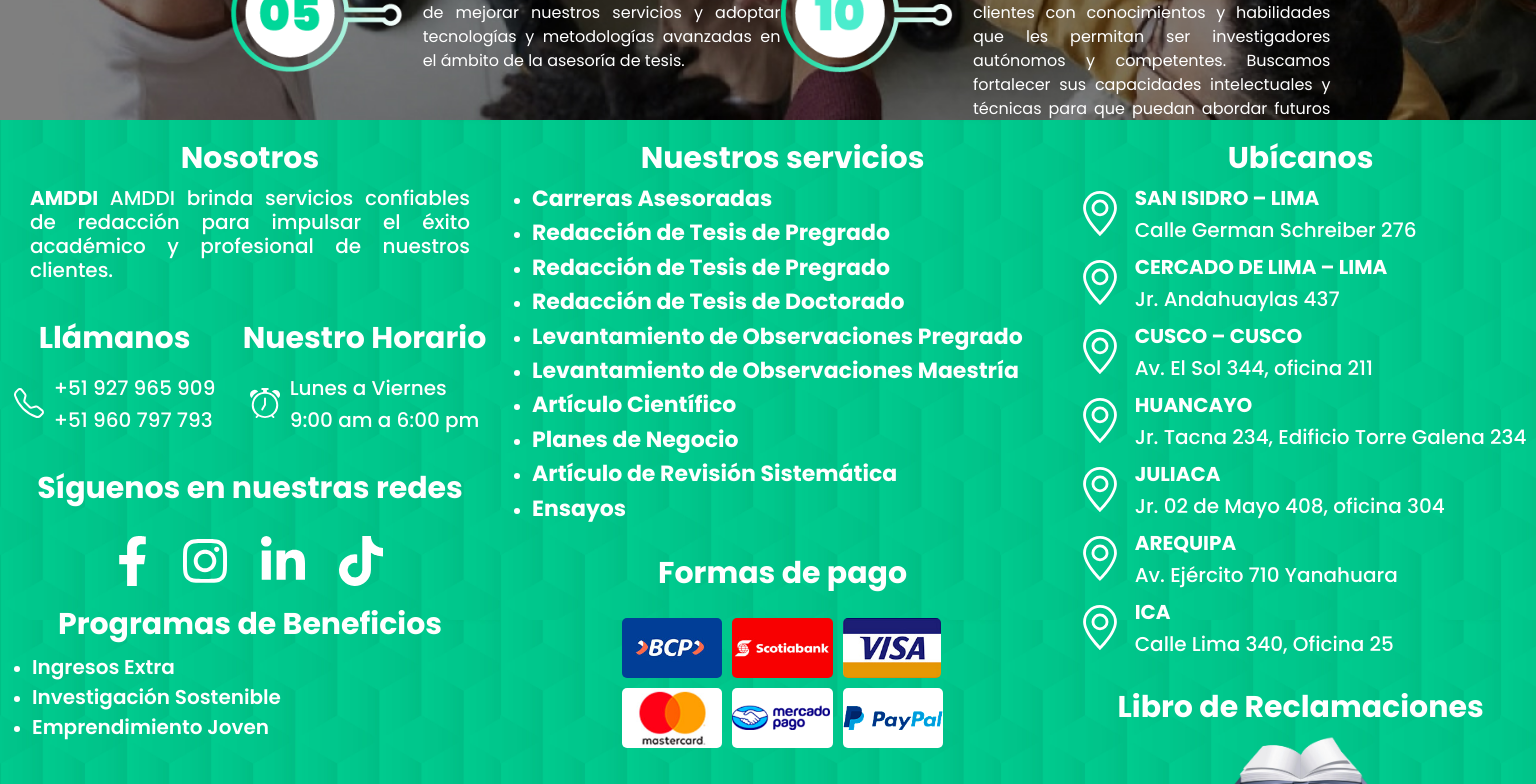
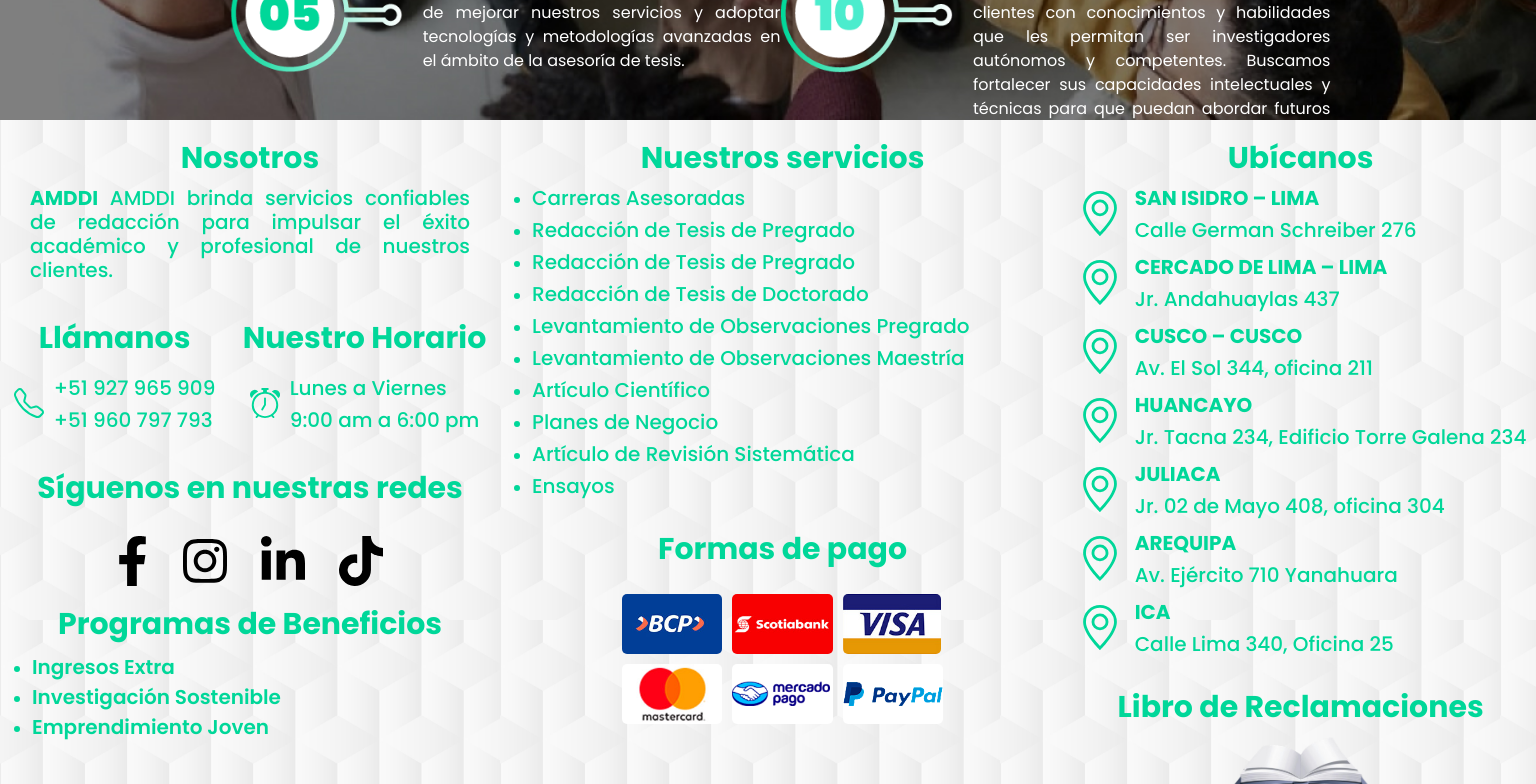
Before and after one commit to CJRS1/AMDDI, a React (Create React App) app in the folder amddi_project/: page /nosotros in a window 1536 px wide. Shown: the part 2240-3024 px from the top of the page. Built offline with nearby package versions, Linux system fonts and the light colour scheme.

Commit message:
Se realizaron modificaciones en el footer

```diff
--- a/amddi_project/src/components/Footer.js
+++ b/amddi_project/src/components/Footer.js
@@ -81,9 +81,9 @@ export default function Footer() {
 
                         <div className="container-list">
                             <ul>
-                                <li><HashLink smooth to="/ingresosextra" className="li-effect"> Ingresos Extra</HashLink> </li>
-                                <li><HashLink smooth to="/investigacionsostenible" className="li-effect"> Investigación Sostenible</HashLink> </li>
-                                <li><HashLink smooth to="/emprendimientojoven" className="li-effect"> Emprendimiento Joven</HashLink> </li>
+                                <li><HashLink smooth to="/ingresosextra" className="li-effect pro_list"> Ingresos Extra</HashLink> </li>
+                                <li><HashLink smooth to="/investigacionsostenible" className="li-effect pro_list"> Investigación Sostenible</HashLink> </li>
+                                <li><HashLink smooth to="/emprendimientojoven" className="li-effect pro_list"> Emprendimiento Joven</HashLink> </li>
                             </ul>
                         </div>
                     </div>
@@ -236,7 +236,7 @@ export default function Footer() {
                     <h4><strong>Ubícanos</strong></h4>
                     <div className="ubi-list">
                         <div className="card-icloc">
-                            <svg xmlns="http://www.w3.org/2000/svg" width="30" height="30" fill="white" className="bi bi-geo-alt"
+                            <svg xmlns="http://www.w3.org/2000/svg" width="30" height="30" fill="#00d799" className="bi bi-geo-alt"
                                 viewBox="0 0 16 16">
                                 <path
                                     d="M12.166 8.94c-.524 1.062-1.234 2.12-1.96 3.07A31.493 31.493 0 0 1 8 14.58a31.481 31.481 0 0 1-2.206-2.57c-.726-.95-1.436-2.008-1.96-3.07C3.304 7.867 3 6.862 3 6a5 5 0 0 1 10 0c0 .862-.305 1.867-.834 2.94zM8 16s6-5.686 6-10A6 6 0 0 0 2 6c0 4.314 6 10 6 10z" />
@@ -249,7 +249,7 @@ export default function Footer() {
                             </a>
                         </div>
                         <div className="card-icloc">
-                            <svg xmlns="http://www.w3.org/2000/svg" width="30" height="30" fill="white" className="bi bi-geo-alt"
+                            <svg xmlns="http://www.w3.org/2000/svg" width="30" height="30" fill="#00d799" className="bi bi-geo-alt"
                                 viewBox="0 0 16 16">
                                 <path
                                     d="M12.166 8.94c-.524 1.062-1.234 2.12-1.96 3.07A31.493 31.493 0 0 1 8 14.58a31.481 31.481 0 0 1-2.206-2.57c-.726-.95-1.436-2.008-1.96-3.07C3.304 7.867 3 6.862 3 6a5 5 0 0 1 10 0c0 .862-.305 1.867-.834 2.94zM8 16s6-5.686 6-10A6 6 0 0 0 2 6c0 4.314 6 10 6 10z" />
@@ -261,7 +261,7 @@ export default function Footer() {
                             </a>
                         </div>
                         <div className="card-icloc">
-                            <svg xmlns="http://www.w3.org/2000/svg" width="30" height="30" fill="white" className="bi bi-geo-alt"
+                            <svg xmlns="http://www.w3.org/2000/svg" width="30" height="30" fill="#00d799" className="bi bi-geo-alt"
                                 viewBox="0 0 16 16">
                                 <path
                                     d="M12.166 8.94c-.524 1.062-1.234 2.12-1.96 3.07A31.493 31.493 0 0 1 8 14.58a31.481 31.481 0 0 1-2.206-2.57c-.726-.95-1.436-2.008-1.96-3.07C3.304 7.867 3 6.862 3 6a5 5 0 0 1 10 0c0 .862-.305 1.867-.834 2.94zM8 16s6-5.686 6-10A6 6 0 0 0 2 6c0 4.314 6 10 6 10z" />
@@ -273,7 +273,7 @@ export default function Footer() {
                             </a>
                         </div>
                         <div className="card-icloc">
-                            <svg xmlns="http://www.w3.org/2000/svg" width="30" height="30" fill="white" className="bi bi-geo-alt"
+                            <svg xmlns="http://www.w3.org/2000/svg" width="30" height="30" fill="#00d799" className="bi bi-geo-alt"
                                 viewBox="0 0 16 16">
                                 <path
                                     d="M12.166 8.94c-.524 1.062-1.234 2.12-1.96 3.07A31.493 31.493 0 0 1 8 14.58a31.481 31.481 0 0 1-2.206-2.57c-.726-.95-1.436-2.008-1.96-3.07C3.304 7.867 3 6.862 3 6a5 5 0 0 1 10 0c0 .862-.305 1.867-.834 2.94zM8 16s6-5.686 6-10A6 6 0 0 0 2 6c0 4.314 6 10 6 10z" />
@@ -285,7 +285,7 @@ export default function Footer() {
                             </a>
                         </div>
                         <div className="card-icloc">
-                            <svg xmlns="http://www.w3.org/2000/svg" width="30" height="30" fill="white" className="bi bi-geo-alt"
+                            <svg xmlns="http://www.w3.org/2000/svg" width="30" height="30" fill="#00d799" className="bi bi-geo-alt"
                                 viewBox="0 0 16 16">
                                 <path
                                     d="M12.166 8.94c-.524 1.062-1.234 2.12-1.96 3.07A31.493 31.493 0 0 1 8 14.58a31.481 31.481 0 0 1-2.206-2.57c-.726-.95-1.436-2.008-1.96-3.07C3.304 7.867 3 6.862 3 6a5 5 0 0 1 10 0c0 .862-.305 1.867-.834 2.94zM8 16s6-5.686 6-10A6 6 0 0 0 2 6c0 4.314 6 10 6 10z" />
@@ -297,7 +297,7 @@ export default function Footer() {
                             </a>
                         </div>
                         <div className="card-icloc">
-                            <svg xmlns="http://www.w3.org/2000/svg" width="30" height="30" fill="white" className="bi bi-geo-alt"
+                            <svg xmlns="http://www.w3.org/2000/svg" width="30" height="30" fill="#00d799" className="bi bi-geo-alt"
                                 viewBox="0 0 16 16">
                                 <path
                                     d="M12.166 8.94c-.524 1.062-1.234 2.12-1.96 3.07A31.493 31.493 0 0 1 8 14.58a31.481 31.481 0 0 1-2.206-2.57c-.726-.95-1.436-2.008-1.96-3.07C3.304 7.867 3 6.862 3 6a5 5 0 0 1 10 0c0 .862-.305 1.867-.834 2.94zM8 16s6-5.686 6-10A6 6 0 0 0 2 6c0 4.314 6 10 6 10z" />
@@ -309,7 +309,7 @@ export default function Footer() {
                             </a>
                         </div>
                         <div className="card-icloc">
-                            <svg xmlns="http://www.w3.org/2000/svg" width="30" height="30" fill="white" className="bi bi-geo-alt"
+                            <svg xmlns="http://www.w3.org/2000/svg" width="30" height="30" fill="#00d799" className="bi bi-geo-alt"
                                 viewBox="0 0 16 16">
                                 <path
                                     d="M12.166 8.94c-.524 1.062-1.234 2.12-1.96 3.07A31.493 31.493 0 0 1 8 14.58a31.481 31.481 0 0 1-2.206-2.57c-.726-.95-1.436-2.008-1.96-3.07C3.304 7.867 3 6.862 3 6a5 5 0 0 1 10 0c0 .862-.305 1.867-.834 2.94zM8 16s6-5.686 6-10A6 6 0 0 0 2 6c0 4.314 6 10 6 10z" />
--- a/amddi_project/src/styles/Footer.css
+++ b/amddi_project/src/styles/Footer.css
@@ -140,14 +140,14 @@ section {
 .footer-description {
   height: 580px;
   width: 1481px;
-  background-image: url(../images/fonto_verde.jpeg);
+  background-image: url(../images/fondo_blanco.jpeg);
   background-size: 500px 500px;
   background-repeat: repeat;
   display: flex;
   flex-direction: row;
   justify-content: space-around;
   align-items: flex-start;
-  color: #ffffff;
+  color: #00d799;
   padding-top: 20px;
 }
 
@@ -173,12 +173,10 @@ section {
 }
 
 .svg-effect {
-  filter: brightness(0) invert(1);
   transition: filter 0.3s;
 }
 
 .svg-effect:hover {
-  filter: brightness(1) invert(0);
   animation: scale 1s infinite;
 }
 
@@ -261,6 +259,9 @@ section {
   padding-left: 10px;
   padding-bottom: 5px;
 }
+.card-localizacion h5 {
+  color: #00d799 !important;
+}
 
 .bi-geo-alt {
   padding-top: 5px !important;
@@ -313,6 +314,9 @@ section {
   width: 100%;
   margin-bottom: 0 !important;
 }
+.container-list ul li {
+  color: #00d799 !important;
+}
 
 .programas {
   width: 100%;
@@ -350,7 +354,7 @@ section {
   }
   .footer-description {
     width: 100%;
-    height: 800px;
+    height: 700px;
   }
   .footer-content {
     width: 500px;
@@ -404,8 +408,12 @@ section {
     font-weight: 700 !important;
   }
   .footer-description-nuestrosservicios .container-list li .servicios h5 {
-    font-size: 22px !important;
-    font-weight: 700 !important;
+    font-size: 20px !important;
+    font-weight: 500 !important;
+    color: #00d799 !important;
+  }
+  .pro_list {
+    color: #00d799 !important;
   }
   .footer-description-ubicanos {
     width: 500px;
--- a/amddi_project/src/styles/Footer.scss
+++ b/amddi_project/src/styles/Footer.scss
@@ -3,14 +3,14 @@
 .footer-description {
     height: 580px;
     width: 1481px;
-    background-image: url(../images/fonto_verde.jpeg);
+    background-image: url(../images/fondo_blanco.jpeg);
     background-size: 500px 500px;
     background-repeat: repeat;
     display: flex;
     flex-direction: row;
     justify-content: space-around;
     align-items: flex-start;
-    color: $blanco;
+    color: $verde-lima;
     // box-shadow: inset 0px 10px 80px 0 rgb(0, 0, 0, 0.8);
     padding-top: 20px;
 }
@@ -39,12 +39,12 @@
 }
 
 .svg-effect {
-    filter: brightness(0) invert(1);
+
     transition: filter 0.3s;
 }
 
 .svg-effect:hover {
-    filter: brightness(1) invert(0);
+
     animation: scale 1s infinite;
 }
 
@@ -133,6 +133,9 @@
 .card-localizacion {
     padding-left: 10px;
     padding-bottom: 5px;
+    h5{
+        color: $verde-lima !important;
+    }
 }
 
 .bi-geo-alt {
@@ -187,6 +190,12 @@
 .container-list{
     width: 100%;
     margin-bottom: 0 !important;
+    ul{
+        li{
+            color: $verde-lima !important;
+        }
+    }
+
 }
 
 .programas{
@@ -231,7 +240,7 @@
     }
     .footer-description{
         width: 100%;
-        height: 800px;
+        height: 700px;
     }
     .footer-content{
         width: 500px;
@@ -290,12 +299,16 @@
                 font-weight: 700 !important;
                 .servicios{
                     h5{
-                        font-size: 22px !important;
-                        font-weight: 700 !important;
+                        font-size: 20px !important;
+                        font-weight: 500 !important;
+                        color: $verde-lima !important;
                     }
                 }
             }
         }
+    }
+    .pro_list{
+        color: $verde-lima !important;
     }
     .footer-description-ubicanos{
         width: 500px;
```
Also changed, not shown: 1 other file (tests, documents, lock files or other folders).
